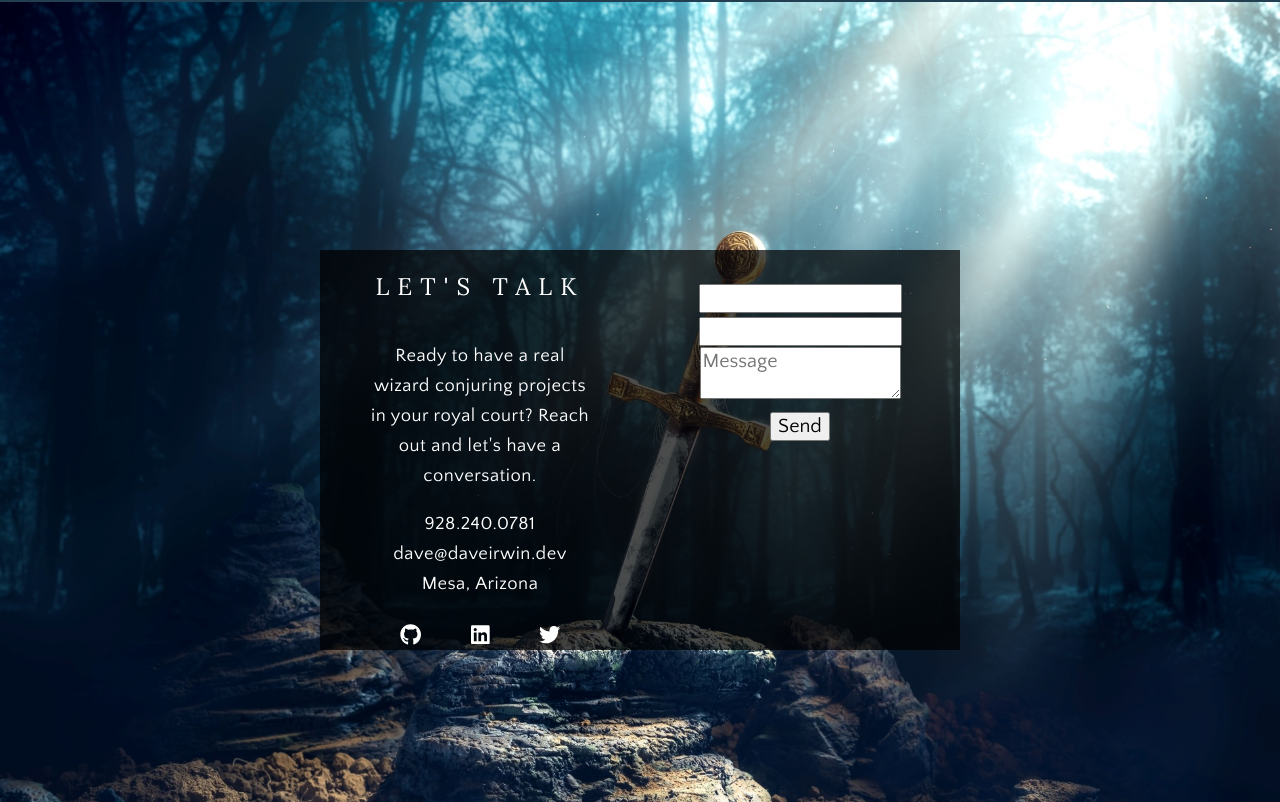
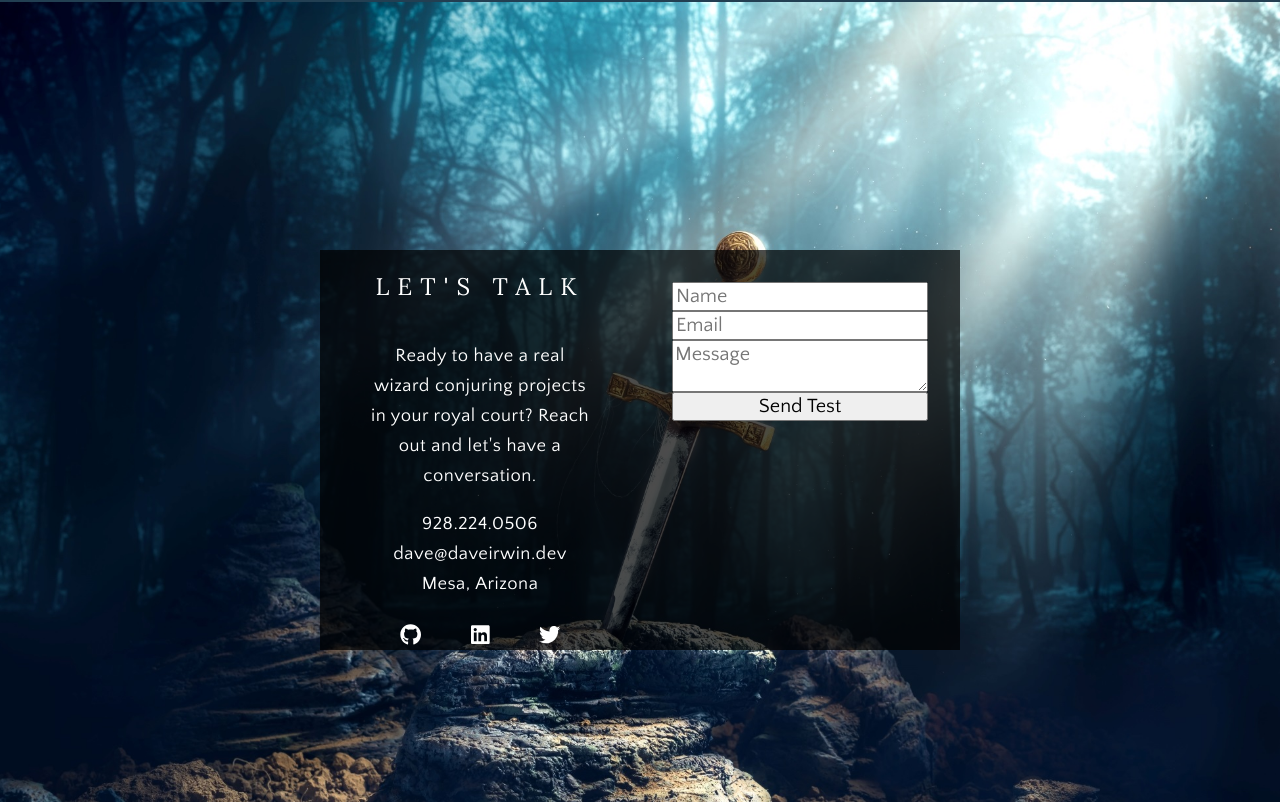
Before and after one commit to redirwin/dave-irwin-portfolio-v2, a React (Create React App) app: page / in a window 1280 px wide. Shown: the part 2630-3432 px from the top of the page. Built offline with nearby package versions, Linux system fonts and the light colour scheme.

Commit message:
Removed formik to use formspree.

```diff
--- a/src/components/ContactForm.js
+++ b/src/components/ContactForm.js
@@ -1,64 +1,26 @@
 import React from "react";
 import styled from "styled-components";
-import { withFormik, Form, Field } from "formik";
-import * as Yup from "yup";
 
-function ContactForm({ values, errors, touched }) {
+function ContactForm() {
   return (
     <ContactFormWrapper>
-      <Form>
-        <div className="field-wrapper">
-          <Field type="text" name="name" />
-          {touched.name && errors.name && <p>{errors.name}</p>}
-        </div>
-        <div className="field-wrapper">
-          <Field type="email" name="email" />
-          {touched.email && errors.email && <p>{errors.email}</p>}
-        </div>
-
-        <div className="field-wrapper">
-          <Field
-            component="textarea"
-            type="text"
-            name="message"
-            placeholder="Message"
-          />
-          {touched.message && errors.message && <p>{errors.message}</p>}
-        </div>
-        <div className="send">
-          <button>Send</button>
-        </div>
-      </Form>
+      <form method="POST" action="https://formspree.io/redirwin@gmail.com">
+        <input type="text" name="name" placeholder="Name" />
+        <input type="email" name="email" placeholder="Email" />
+        <textarea name="message" placeholder="Message" />
+        <button type="submit">Send Test</button>
+      </form>
     </ContactFormWrapper>
   );
 }
 
-const sendMessage = withFormik({
-  mapPropsToValues({ name, email, message }) {
-    return {
-      name: name || "",
-      email: email || "",
-      message: message || ""
-    };
-  },
-
-  validationSchema: Yup.object().shape({
-    name: Yup.string().required("Enter name."),
-    email: Yup.string()
-      .email("Invalid email.")
-      .required("Enter email."),
-    message: Yup.string().required("Enter message.")
-  }),
-
-  handleSubmit(values) {
-    console.log(values);
-    //THIS IS WHERE YOU DO YOUR FORM SUBMISSION CODE... HTTP REQUESTS, ETC.
-  }
-})(ContactForm);
-
-export default sendMessage;
+export default ContactForm;
 
 const ContactFormWrapper = styled.div`
   width: 50%;
   padding: 2rem;
+  form {
+    display: flex;
+    flex-direction: column;
+  }
 `;
--- a/src/components/ContactText.js
+++ b/src/components/ContactText.js
@@ -14,11 +14,11 @@ function ContactText() {
       <div className="phone method">
         <p>
           <a
-            href="tel:+1-303-499-7111"
+            href="tel:+1-928-224-0506"
             target="_blank"
             rel="noopener noreferrer"
           >
-            928.240.0781
+            928.224.0506
           </a>
         </p>
       </div>
```
